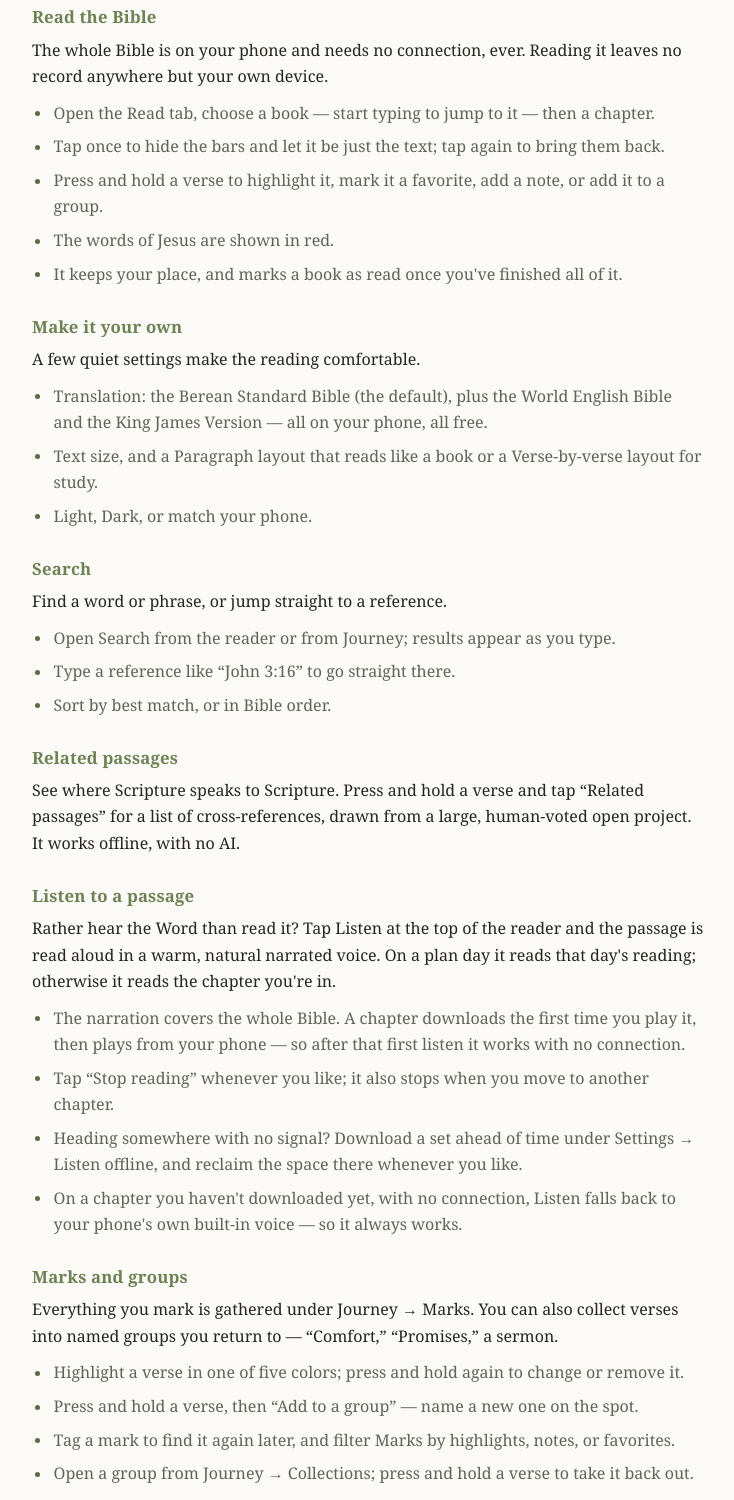
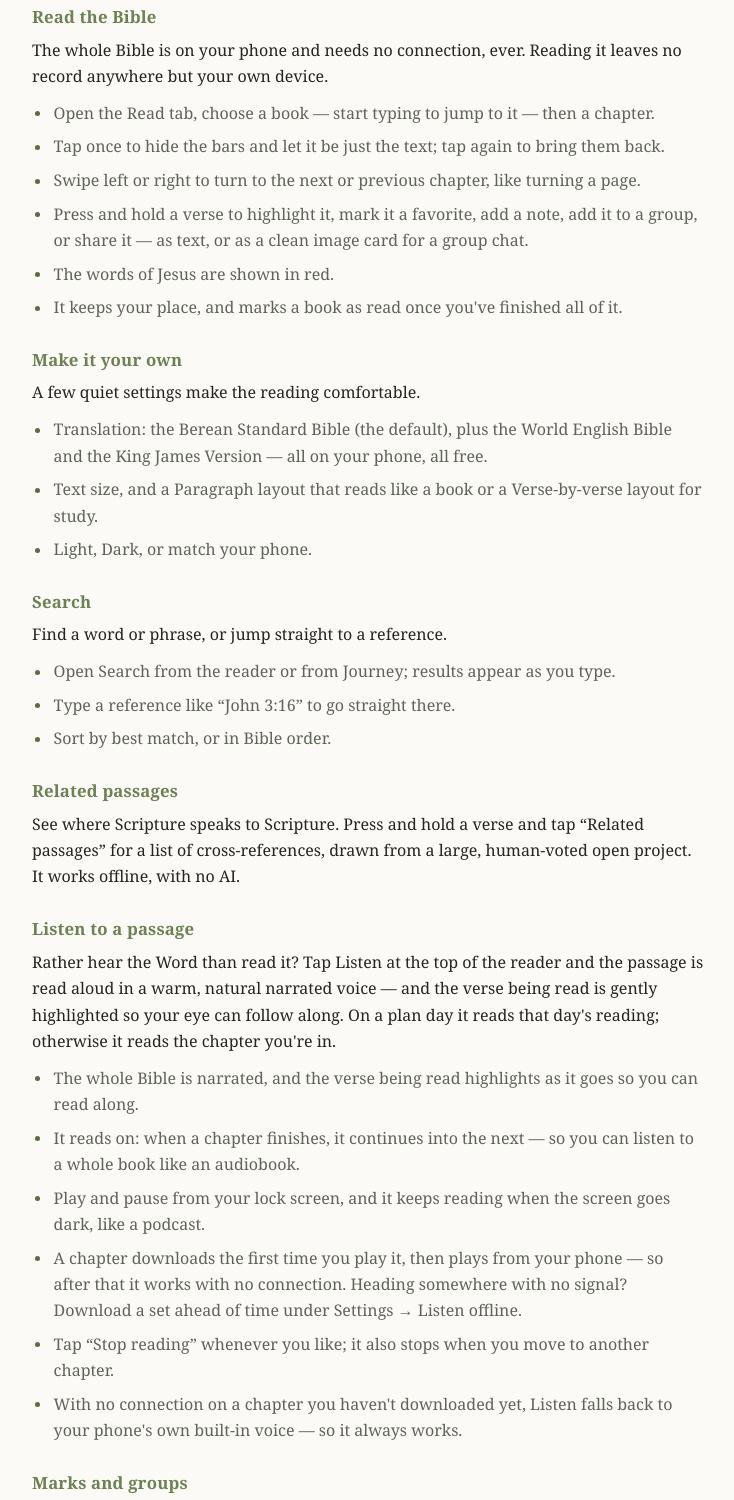
Before and after one commit to donnielaw2/john15five-web, a plain HTML site: page guide.html in a window 1280 px wide. Shown: the part 2313-3813 px from the top of the page, without its empty margins (272-1006 px from the left). Drawn offline with Linux system fonts and the light colour scheme.

Commit message:
Guide: read-along highlight, continuous audio, lock-screen, swipe, verse-share, verse-of-day

```diff
--- a/guide.html
+++ b/guide.html
@@ -145,7 +145,8 @@
     <ul>
       <li>Open the Read tab, choose a book — start typing to jump to it — then a chapter.</li>
       <li>Tap once to hide the bars and let it be just the text; tap again to bring them back.</li>
-      <li>Press and hold a verse to highlight it, mark it a favorite, add a note, or add it to a group.</li>
+      <li>Swipe left or right to turn to the next or previous chapter, like turning a page.</li>
+      <li>Press and hold a verse to highlight it, mark it a favorite, add a note, add it to a group, or share it — as text, or as a clean image card for a group chat.</li>
       <li>The words of Jesus are shown in red.</li>
       <li>It keeps your place, and marks a book as read once you've finished all of it.</li>
     </ul>
@@ -178,12 +179,14 @@
 
   <div class="feature">
     <h3>Listen to a passage</h3>
-    <p>Rather hear the Word than read it? Tap Listen at the top of the reader and the passage is read aloud in a warm, natural narrated voice. On a plan day it reads that day's reading; otherwise it reads the chapter you're in.</p>
+    <p>Rather hear the Word than read it? Tap Listen at the top of the reader and the passage is read aloud in a warm, natural narrated voice — and the verse being read is gently highlighted so your eye can follow along. On a plan day it reads that day's reading; otherwise it reads the chapter you're in.</p>
     <ul>
-      <li>The narration covers the whole Bible. A chapter downloads the first time you play it, then plays from your phone — so after that first listen it works with no connection.</li>
+      <li>The whole Bible is narrated, and the verse being read highlights as it goes so you can read along.</li>
+      <li>It reads on: when a chapter finishes, it continues into the next — so you can listen to a whole book like an audiobook.</li>
+      <li>Play and pause from your lock screen, and it keeps reading when the screen goes dark, like a podcast.</li>
+      <li>A chapter downloads the first time you play it, then plays from your phone — so after that it works with no connection. Heading somewhere with no signal? Download a set ahead of time under Settings → Listen offline.</li>
       <li>Tap “Stop reading” whenever you like; it also stops when you move to another chapter.</li>
-      <li>Heading somewhere with no signal? Download a set ahead of time under Settings → Listen offline, and reclaim the space there whenever you like.</li>
-      <li>On a chapter you haven't downloaded yet, with no connection, Listen falls back to your phone's own built-in voice — so it always works.</li>
+      <li>With no connection on a chapter you haven't downloaded yet, Listen falls back to your phone's own built-in voice — so it always works.</li>
     </ul>
   </div>
 
@@ -303,7 +306,7 @@
 
   <div class="feature">
     <h3>Reminders</h3>
-    <p>A gentle daily nudge, if you want one, under Settings → Daily reminder. It only ever invites — it never counts a thing against you.</p>
+    <p>A gentle daily nudge, if you want one, under Settings → Daily reminder. When you're following a plan, the reminder carries that day's reading — a verse of the day, from your plan. It only ever invites — it never counts a thing against you.</p>
   </div>
 
   <div class="callout">
```
Also changed, not shown: index.html (+9 -6 lines).
